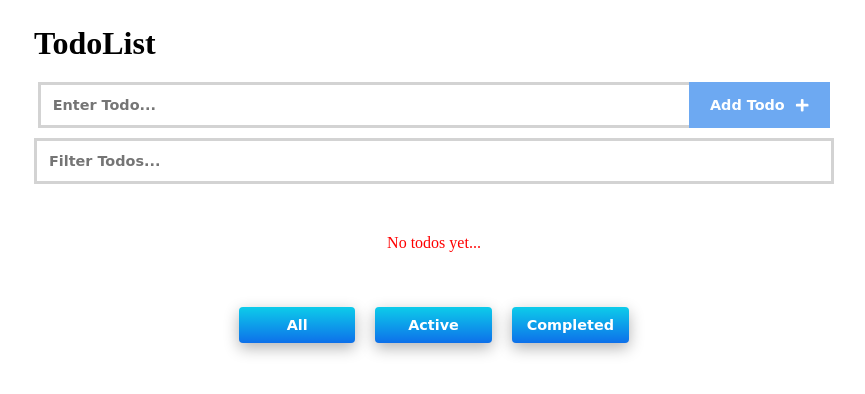
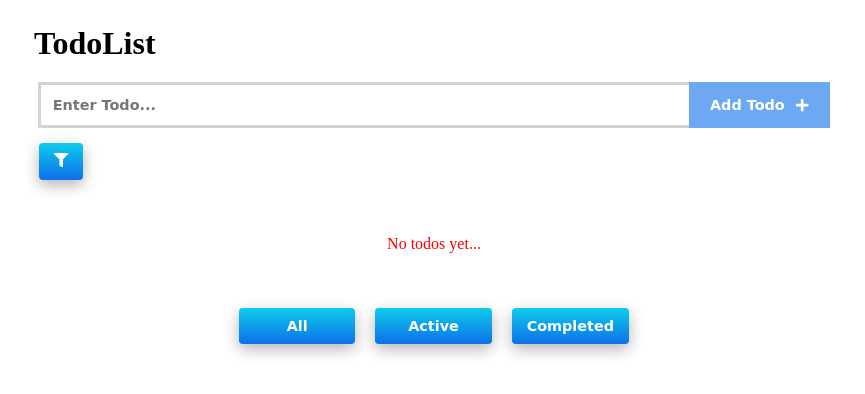
Before and after one commit to pirateIV/todos..., a React (Vite) app: page / in a window 1280 px wide. Shown: the top 394 px of the page, without its empty margins (206-1071 px from the left). Built offline with nearby package versions, Linux system fonts and the light colour scheme.

Commit message:
created method for switching toggle inputs

```diff
--- a/src/App.jsx
+++ b/src/App.jsx
@@ -3,6 +3,8 @@ import React, { useEffect, useRef, useState } from 'react';
 import AddTodo from './components/AddTodo';
 import { CustomFilter } from './components/Filter';
 import TodoList, { TodoListLength } from './components/TodoList';
+
+import { FaFilter, FaSearch } from 'react-icons/fa';
 
 // set localStorage to avoid errors where null
 if (localStorage.getItem('todos') === null) {
@@ -13,8 +15,9 @@ const App = () => {
   const [todos, setTodos] = useState(JSON.parse(localStorage.getItem('todos')));
 
   const [todo, setTodo] = useState('');
-  const [filter, setFilter] = useState('');
+  const [searchValue, setSearchValue] = useState('');
   const [customFilter, setCustomFilter] = useState('All');
+  const [toggleSearch, setToggleSearch] = useState(false);
 
   const [message, setMessage] = useState('');
 
@@ -69,12 +72,12 @@ const App = () => {
     setAndUpdateItems(updatedTodos);
   };
 
-  const handleFilter = e => {
-    setFilter(e.target.value.toLowerCase());
+  const handleSearch = e => {
+    setSearchValue(e.target.value.toLowerCase());
   };
 
   const todoItems = todos.filter(item =>
-    item.todo.toLowerCase().includes(filter)
+    item.todo.toLowerCase().includes(searchValue)
   );
 
   const handleCustomFilter = name => {
@@ -90,18 +93,29 @@ const App = () => {
           todo={todo}
           message={message}
           setTodo={setTodo}
+          addTodoRef={addTodoRef}
           inputRef={inputRef}
-          addTodoRef={addTodoRef}
+          toggleSearch={toggleSearch}
           handleAddTodo={handleAddTodo}
         />
-        <FilterTodos filter={filter} handleFilter={handleFilter} />
+        <FilterTodos
+          filter={searchValue}
+          toggleSearch={toggleSearch}
+          handleSearch={handleSearch}
+        />
+
+        <div>
+          <button onClick={() => setToggleSearch(!toggleSearch)}>
+            {!toggleSearch ? <FaFilter /> : <FaSearch />}
+          </button>
+        </div>
         {todos.length === 0 ? (
           <p className='empty'>No todos yet...</p>
         ) : (
           todos.length > 0 && (
             <TodoList
               todos={todoItems}
-              handleFilter={handleFilter}
+              handleSearch={handleSearch}
               handleCheck={handleCheck}
               handleDelete={handleDelete}
               customFilter={customFilter}
@@ -117,13 +131,15 @@ const App = () => {
   );
 };
 
-const FilterTodos = ({ filter, handleFilter }) => {
+const FilterTodos = ({ filter, toggleSearch, handleSearch }) => {
+  const toggleSearchDisplay = { display: toggleSearch ? 'block' : 'none' };
   return (
     <input
       type='search'
       value={filter}
-      onChange={e => handleFilter(e)}
+      style={toggleSearchDisplay}
       placeholder='Filter Todos...'
+      onChange={e => handleSearch(e)}
     />
   );
 };
--- a/src/components/AddTodo.jsx
+++ b/src/components/AddTodo.jsx
@@ -1,10 +1,19 @@
 import { FaPlus } from 'react-icons/fa';
 
 const AddTodo = props => {
-  const { todo, setTodo, message, inputRef, addTodoRef, handleAddTodo } = props;
+  const {
+    todo,
+    setTodo,
+    message,
+    inputRef,
+    addTodoRef,
+    handleAddTodo,
+    toggleSearch,
+  } = props;
+  const toggleSearchDisplay = { display: toggleSearch ? 'none' : 'flex' };
   return (
     <>
-      <form onSubmit={handleAddTodo} className='addTodoForm'>
+      <form onSubmit={handleAddTodo} style={toggleSearchDisplay} className='addTodoForm'>
         <input
           ref={inputRef}
           type='text'
--- a/src/components/TodoList.jsx
+++ b/src/components/TodoList.jsx
@@ -2,7 +2,7 @@ import { FILTER_MAP  } from '../services/filter'
 import ListItem from './ListItem';
 
 const TodoList = props => {
-  const { todos, handleCheck, handleDelete, handleFilter,  customFilter } = props;
+  const { todos, handleCheck, handleDelete,  customFilter } = props;
   const customTodos = [...todos].filter(FILTER_MAP[customFilter]);
   return (
     <ul className='todos'>
```
